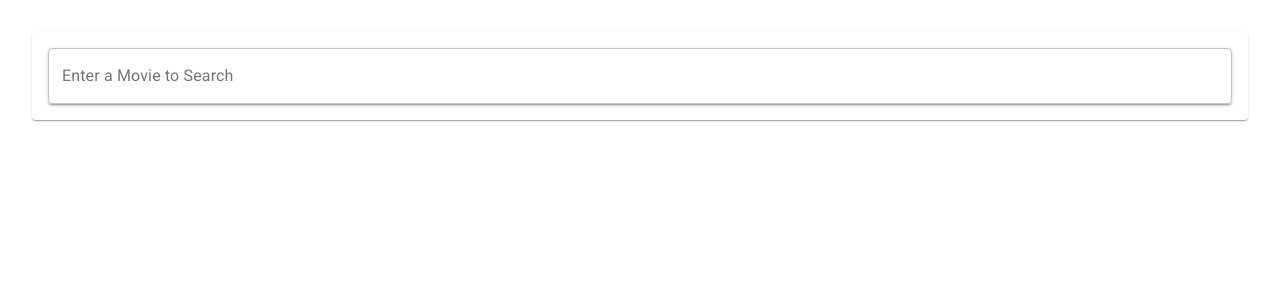
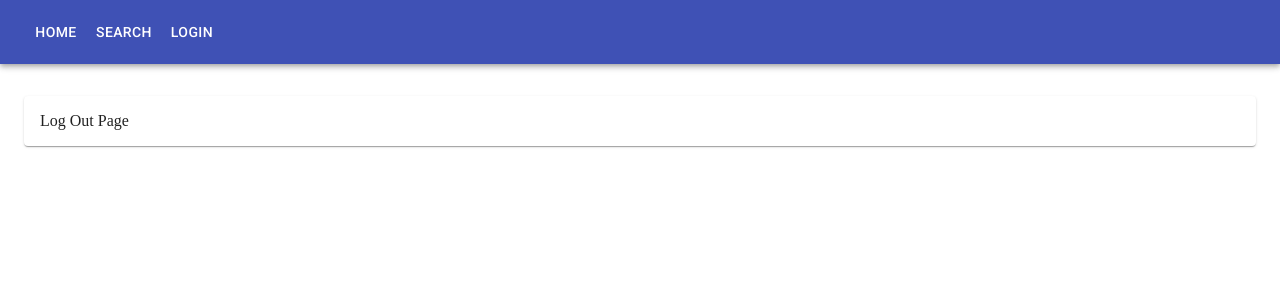
Before and after one commit to NamanhTran/CineRolls, a React (Create React App) app in the folder client/: page /logout in a window 1280 px wide. Shown: the top 300 px of the page. Built offline with nearby package versions, Linux system fonts and the light colour scheme.

Commit message:
added navigation using react router

```diff
--- a/client/package.json
+++ b/client/package.json
@@ -11,9 +11,11 @@
     "@testing-library/user-event": "^12.6.0",
     "axios": "^0.21.1",
     "install": "^0.13.0",
+    "js-cookie": "^2.2.1",
     "npm": "^6.14.11",
     "react": "^17.0.1",
     "react-dom": "^17.0.1",
+    "react-router-dom": "^5.2.0",
     "react-scripts": "4.0.1",
     "web-vitals": "^0.2.4"
   },
--- a/client/public/index.html
+++ b/client/public/index.html
@@ -28,7 +28,7 @@
     -->
     <title>React App</title>
   </head>
-  <body>
+  <body style="margin: 0; padding: 0;">
     <noscript>You need to enable JavaScript to run this app.</noscript>
     <div id="root"></div>
     <!--
--- a/client/src/components/App.js
+++ b/client/src/components/App.js
@@ -1,23 +1,51 @@
-import { Container, Paper, Box } from '@material-ui/core';
 import React, { useState } from 'react';
+import Cookie from 'js-cookie';
+import { BrowserRouter as Router, Switch, Route, Redirect } from 'react-router-dom';
 
+import NavBar from './NavBar';
+import Home from './Home';
+import BoxBackground from './BoxBackground';
 import Search from './Search';
 import MovieDetail from './MovieDetails';
+import Login from './Login';
 
 const App = () => {
     const [selection, setSelection] = useState('');
+    const [loggedIn, setLoggedIn] = useState(Cookie.get('login'));
 
     return (
-        <div>
-            <Container>
-                <Paper elevation={1}>
-                    <Box p={2} mt={4}>
-                        <Search selection={selection} setSelection={setSelection} />
-                        {selection ? <MovieDetail movie={selection}/> : null}
-                    </Box>
-                </Paper>
-            </Container>
-        </div>
+        <Router>
+            <nav>
+                <NavBar loggedIn={loggedIn} />
+
+                <Switch>
+                    <Route path="/search">
+                        <BoxBackground>
+                            <Search selection={selection} setSelection={setSelection} />
+                            {selection ? <MovieDetail movie={selection}/> : null}
+                        </BoxBackground>
+                    </Route>
+
+                    <Route path="/logout">
+                        <BoxBackground>
+                            {"Log Out Page"}
+                        </BoxBackground>
+                    </Route>
+
+                    <Route path="/login">
+                        <BoxBackground>
+                            {loggedIn ? <Redirect to='/' /> : <Login /> }
+                        </BoxBackground>
+                    </Route>
+
+                    <Route path="/">
+                        <BoxBackground>
+                            <Home />
+                        </BoxBackground>
+                    </Route>
+                </Switch>
+            </nav>
+        </Router>
     );
 };
 
--- /dev/null
+++ b/client/src/components/BoxBackground.js
@@ -0,0 +1,15 @@
+import { Container, Paper, Box } from '@material-ui/core';
+
+const BoxBackground = ({ children }) => {
+    return (
+        <Container>
+            <Paper elevation={1}>
+                <Box p={2} mt={4}>
+                    {children}
+                </Box>
+            </Paper>
+        </Container>
+    );
+}
+
+export default BoxBackground;
--- /dev/null
+++ b/client/src/components/Home.js
@@ -0,0 +1,6 @@
+
+const Home = () => {
+    return ("Home page");
+}
+
+export default Home;
--- /dev/null
+++ b/client/src/components/Login.js
@@ -0,0 +1,6 @@
+
+const Login = () => {
+    return ("Login Page");
+};
+
+export default Login;
--- /dev/null
+++ b/client/src/components/NavBar.js
@@ -0,0 +1,30 @@
+import React from 'react';
+import { AppBar, Toolbar, Typography, Button } from '@material-ui/core';
+import { Link } from 'react-router-dom';
+
+const NavBar = ({ loggedIn }) => {
+
+    return (
+        <AppBar position="static" style={{ margin: 0 }}>
+            <Toolbar>
+                <Typography variant="h6">
+                    <Button component={Link} to="/" color="inherit" disableRipple={true}>
+                        Home
+                    </Button>
+                </Typography>
+
+                <Typography variant="h6">
+                    <Button component={Link} to="/search" color="inherit" disableRipple={true}>
+                        Search
+                    </Button>
+                </Typography>
+
+                <Typography variant="h6">
+                    {loggedIn ? <Button component={Link} to="logout" color="inherit">Logout</Button> : <Button component={Link} to="/login" color="inherit">Login</Button>}
+                </Typography>
+            </Toolbar>
+        </AppBar>
+    );
+}
+
+export default NavBar;
```
Also changed, not shown: 1 other file (tests, documents, lock files or other folders).
